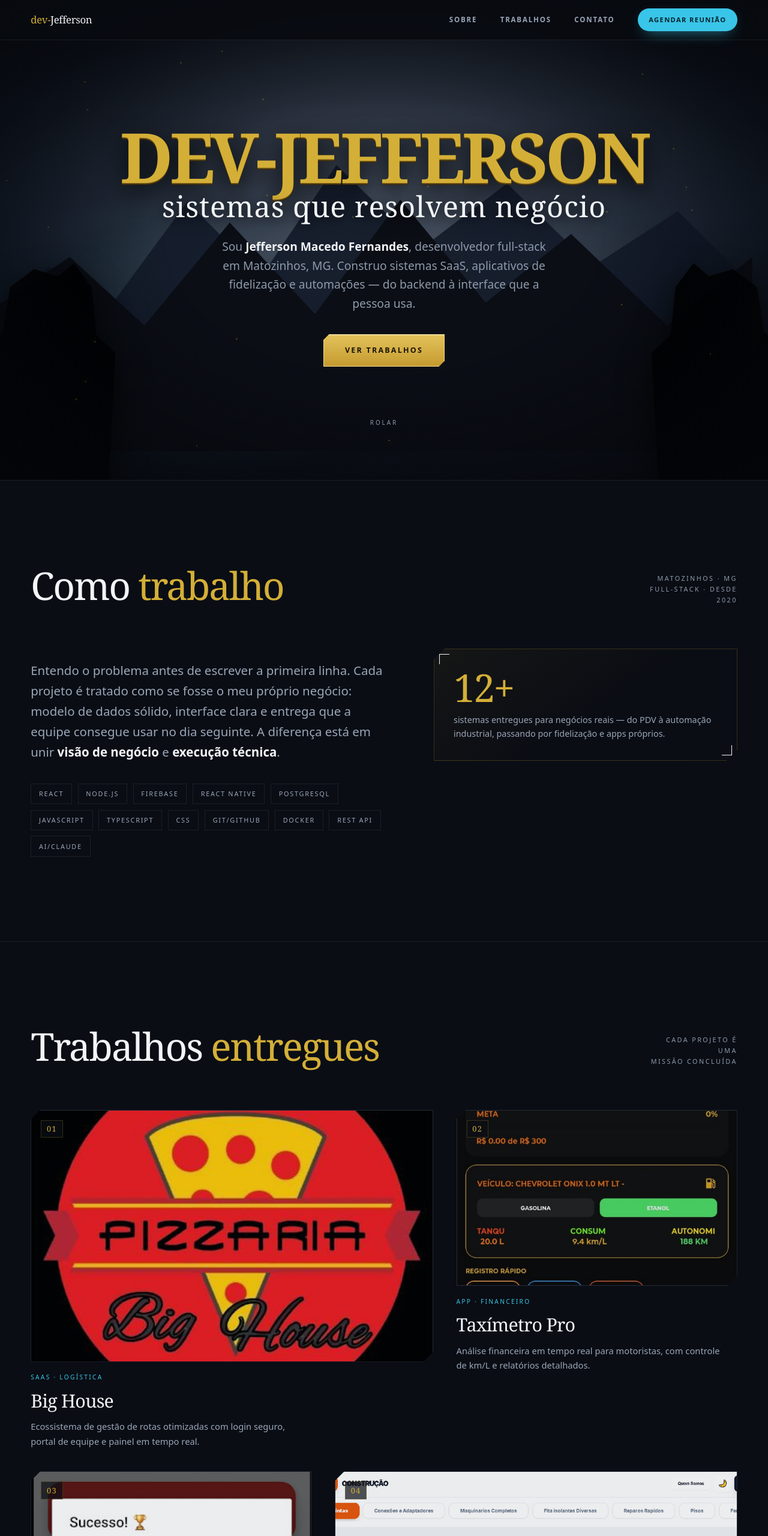
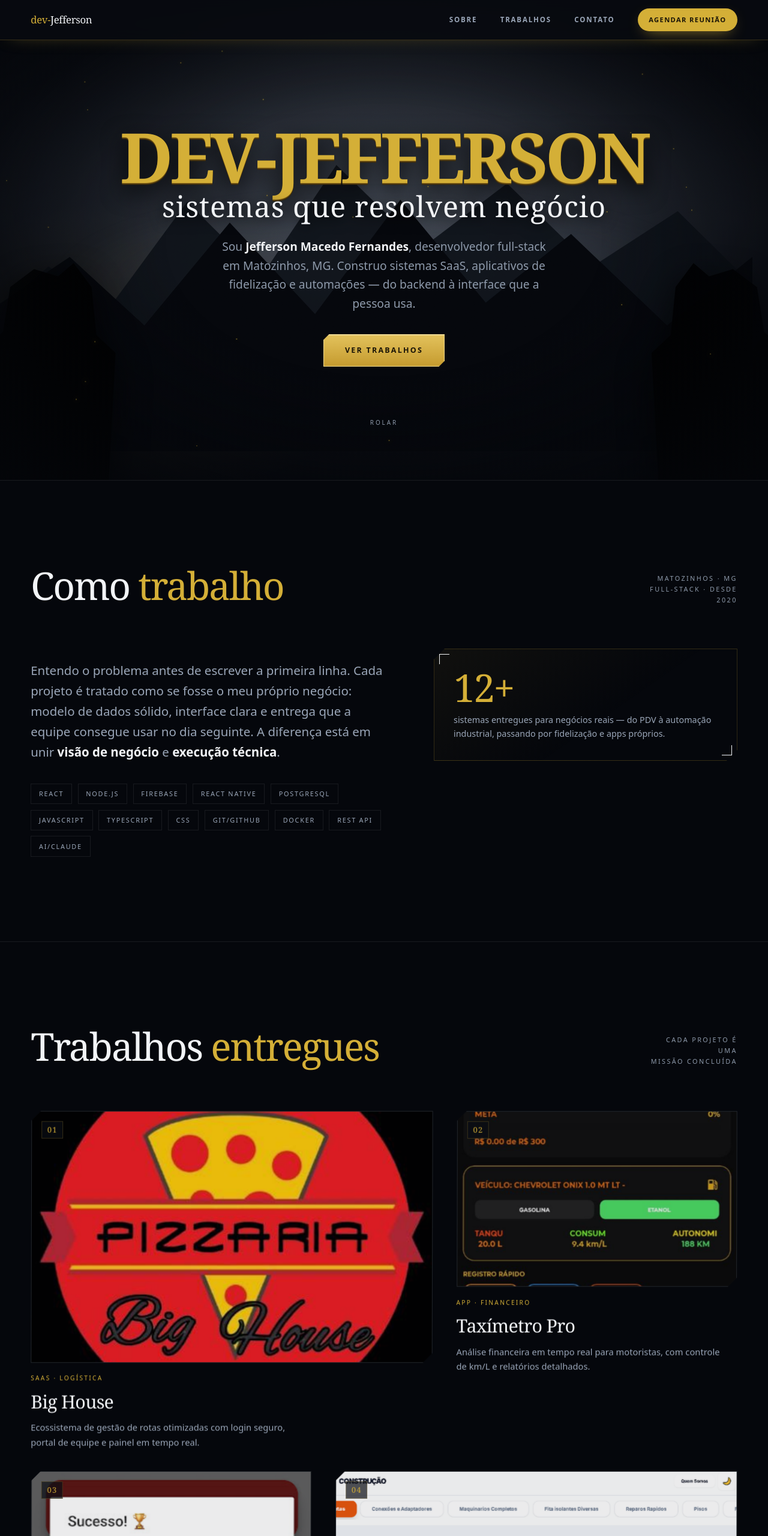
Before and after one commit to Dev-JeffersonMF/Dev-JeffersonMF.github.io, a plain HTML site: page index.html in a window 1280 px wide. Shown: the top 2560 px of the page at 60% size. Drawn offline with Linux system fonts and the light colour scheme.

Commit message:
feat: tema preto e dourado com profundidade 3D
- paleta preto/dourado inspirada no app BuscaPromoções
- cards com tilt 3D e parallax suave
- glow dourado na barra e nos botões
- sem nenhum resíduo de ciano

```diff
--- a/index.html
+++ b/index.html
@@ -9,12 +9,12 @@
 <link rel="preload" as="image" href="nexo-icon.png">
 <style>
   :root{
-    --void:#0a0d14;
-    --void-2:#0e1420;
-    --panel:#121a28;
+    --void:#05070c;
+    --void-2:#0a0d14;
+    --panel:#0e1218;
     --gold:#d4af37;
     --gold-deep:#8a6a1c;
-    --cyan:#39c5e8;
+    --cyan:#d4af37;
     --mist:#8e9aab;
     --ink:#f2f4f7;
     --muted:#9aa6b8;
@@ -62,7 +62,8 @@
   .topbar{
     position:fixed;top:0;left:0;right:0;z-index:100;
     background:rgba(8,11,17,.88);backdrop-filter:blur(14px);
-    border-bottom:1px solid var(--line-soft);
+    border-bottom:1px solid var(--line);
+    box-shadow:0 6px 30px -18px rgba(212,175,55,.5);
   }
   .topbar .wrap{display:flex;align-items:center;justify-content:space-between;gap:1rem;height:66px}
   .brand{font-family:var(--display);font-size:1.05rem;letter-spacing:-.02em;color:var(--ink)}
@@ -76,11 +77,11 @@
   nav a:hover{color:var(--ink)}
   nav a:hover::after{right:0}
   .nav-cta{
-    background:var(--cyan);color:#04222c;border-radius:999px;
+    background:var(--gold);color:#1a1407;border-radius:999px;
     padding:.62rem 1.15rem;font-size:.7rem;font-weight:800;letter-spacing:.12em;text-transform:uppercase;
-    box-shadow:0 8px 26px -12px var(--cyan);transition:transform .35s var(--ease),box-shadow .35s var(--ease);
+    box-shadow:0 8px 26px -12px var(--gold);transition:transform .35s var(--ease),box-shadow .35s var(--ease);
   }
-  .nav-cta:hover{transform:translateY(-2px);box-shadow:0 14px 30px -12px var(--cyan)}
+  .nav-cta:hover{transform:translateY(-2px);box-shadow:0 14px 30px -12px var(--gold)}
 
   /* ── hero ─────────────────────────────────────────────────────────── */
   .hero{position:relative;min-height:100svh;display:grid;place-items:center;overflow:hidden;padding-top:66px}
@@ -88,14 +89,14 @@
   .scene .layer{position:absolute;inset:-6% -2%;will-change:transform}
   .sky{background:
     radial-gradient(ellipse 70% 55% at 50% 42%,rgba(142,154,171,.34),transparent 72%),
-    radial-gradient(ellipse 45% 40% at 20% 70%,rgba(57,197,232,.09),transparent 70%),
-    linear-gradient(180deg,#0a0d14 0%,#141d2b 46%,#0a0d14 100%)}
+    radial-gradient(ellipse 45% 40% at 20% 70%,rgba(212,175,55,.07),transparent 70%),
+    linear-gradient(180deg,#05070c 0%,#10131a 46%,#05070c 100%)}
   .mist{background:
     radial-gradient(ellipse 60% 24% at 50% 58%,rgba(200,210,220,.16),transparent 70%);
     filter:blur(18px)}
   .ridge{width:100%;height:100%}
-  .ridge path{fill:#0a0d14}
-  .ridge--far path{fill:#121a28;opacity:.9}
+  .ridge path{fill:#05070c}
+  .ridge--far path{fill:#0d1118;opacity:.9}
   .figures{opacity:.95}
   .figures svg{position:absolute;bottom:0;height:78%;width:auto;filter:drop-shadow(0 20px 30px rgba(0,0,0,.9))}
   .fig-left{left:-2%}
@@ -167,7 +168,7 @@
   .stack li:hover{border-color:var(--gold);color:var(--gold)}
 
   /* works */
-  .works{display:grid;grid-template-columns:repeat(12,1fr);gap:clamp(1.4rem,3vw,2.6rem);align-items:start}
+  .works{display:grid;grid-template-columns:repeat(12,1fr);gap:clamp(1.4rem,3vw,2.6rem);align-items:start;perspective:1400px}
   .artifact{grid-column:span 6;position:relative}
   .artifact:nth-child(4n+1),.artifact:nth-child(4n+4){grid-column:span 7}
   .artifact:nth-child(4n+2),.artifact:nth-child(4n+3){grid-column:span 5}
@@ -175,7 +176,16 @@
     position:relative;overflow:hidden;background:var(--panel);border:1px solid var(--line-soft);
     clip-path:polygon(16px 0,100% 0,100% calc(100% - 16px),calc(100% - 16px) 100%,0 100%,0 16px);
     box-shadow:var(--shadow);
+    transform:rotateY(-4deg) rotateX(2deg) translateZ(0);
+    transform-style:preserve-3d;
+    transition:transform .7s var(--ease),box-shadow .7s var(--ease);
   }
+  .artifact:hover .plate{
+    transform:rotateY(0deg) rotateX(0deg) translateY(-8px) translateZ(30px);
+    box-shadow:0 40px 80px -24px rgba(0,0,0,.95),0 0 40px -18px rgba(212,175,55,.35);
+  }
+  .plate img{transform:translateZ(20px) scale(1.02)}
+  .artifact:hover .plate img{transform:translateZ(40px) scale(1.06)}
   .plate::after{
     content:"";position:absolute;inset:0;pointer-events:none;
     background:linear-gradient(115deg,transparent 35%,rgba(212,175,55,.18) 50%,transparent 65%);
@@ -183,13 +193,12 @@
   }
   .artifact:hover .plate::after{transform:translateX(120%)}
   .plate img{width:100%;aspect-ratio:16/10;object-fit:cover;opacity:.92;transition:transform .9s var(--ease),opacity .6s}
-  .artifact:hover .plate img{transform:scale(1.045);opacity:1}
   .artifact .num{
     position:absolute;top:1rem;left:1rem;z-index:2;font-family:var(--display);font-size:.8rem;color:var(--gold);
     border:1px solid var(--line);background:rgba(10,13,20,.7);padding:.2rem .55rem;letter-spacing:.1em;
   }
   .plaque{padding-top:1.1rem;display:grid;gap:.35rem}
-  .plaque .kicker{font-size:.64rem;letter-spacing:.22em;text-transform:uppercase;color:var(--cyan)}
+  .plaque .kicker{font-size:.64rem;letter-spacing:.22em;text-transform:uppercase;color:var(--gold)}
   .plaque h3{font-family:var(--display);font-weight:400;font-size:clamp(1.3rem,2.4vw,1.9rem);margin:0;letter-spacing:-.025em}
   .plaque p{margin:0;color:var(--muted);font-size:.92rem;max-width:54ch}
 
@@ -219,7 +228,7 @@
 
   /* ── reveal motion ────────────────────────────────────────────────── */
   .reveal{opacity:0;transform:translate3d(0,34px,0);filter:blur(6px);transition:opacity 1s var(--ease),transform 1s var(--ease),filter 1s var(--ease)}
-  .reveal.in{opacity:1;transform:none;filter:none}
+  .reveal.in{opacity:1;transform:translate3d(0,var(--py,0px),0);filter:none}
   .hero h1,.hero .lede,.hero .btn-gold{opacity:0;transform:translate3d(0,26px,0);filter:blur(8px)}
   body.ready .hero h1{animation:rise 1.2s var(--ease) .25s forwards}
   body.ready .hero .lede{animation:rise 1.1s var(--ease) .55s forwards}
@@ -439,8 +448,14 @@
     requestAnimationFrame(function(){
       const y=window.scrollY;
       layers.forEach(function(l){
-        const s=parseFloat(l.dataset.speed);
-        l.style.transform='translate3d(0,'+(y*s)+'px,0)';
+        const sp=parseFloat(l.dataset.speed);
+        l.style.transform='translate3d(0,'+(y*sp)+'px,0)';
+      });
+      // parallax suave nos cards já revelados
+      document.querySelectorAll('.artifact.in').forEach(function(el){
+        var r=el.getBoundingClientRect();
+        var centro=(r.top+r.height/2-innerHeight/2)/innerHeight;
+        el.style.setProperty('--py',(centro*-16).toFixed(1)+'px');
       });
       ticking=false;
     });
```
